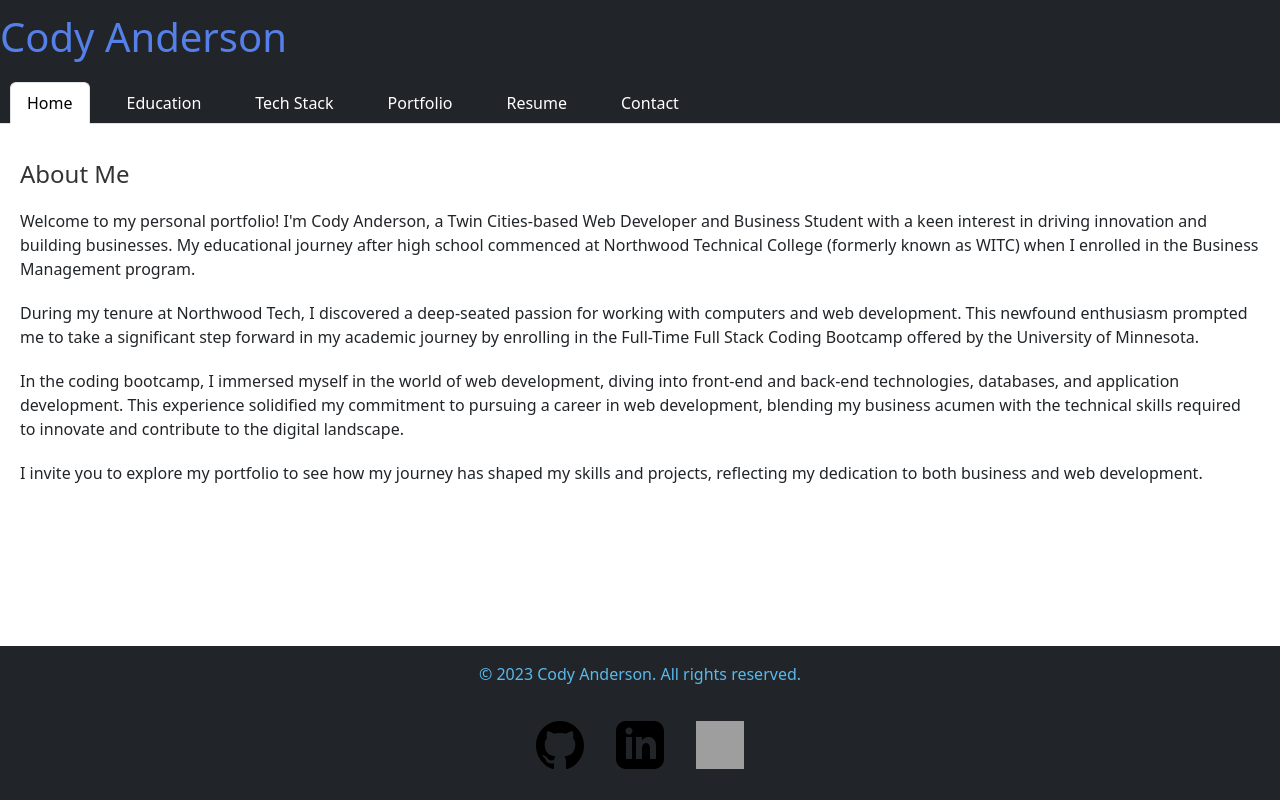
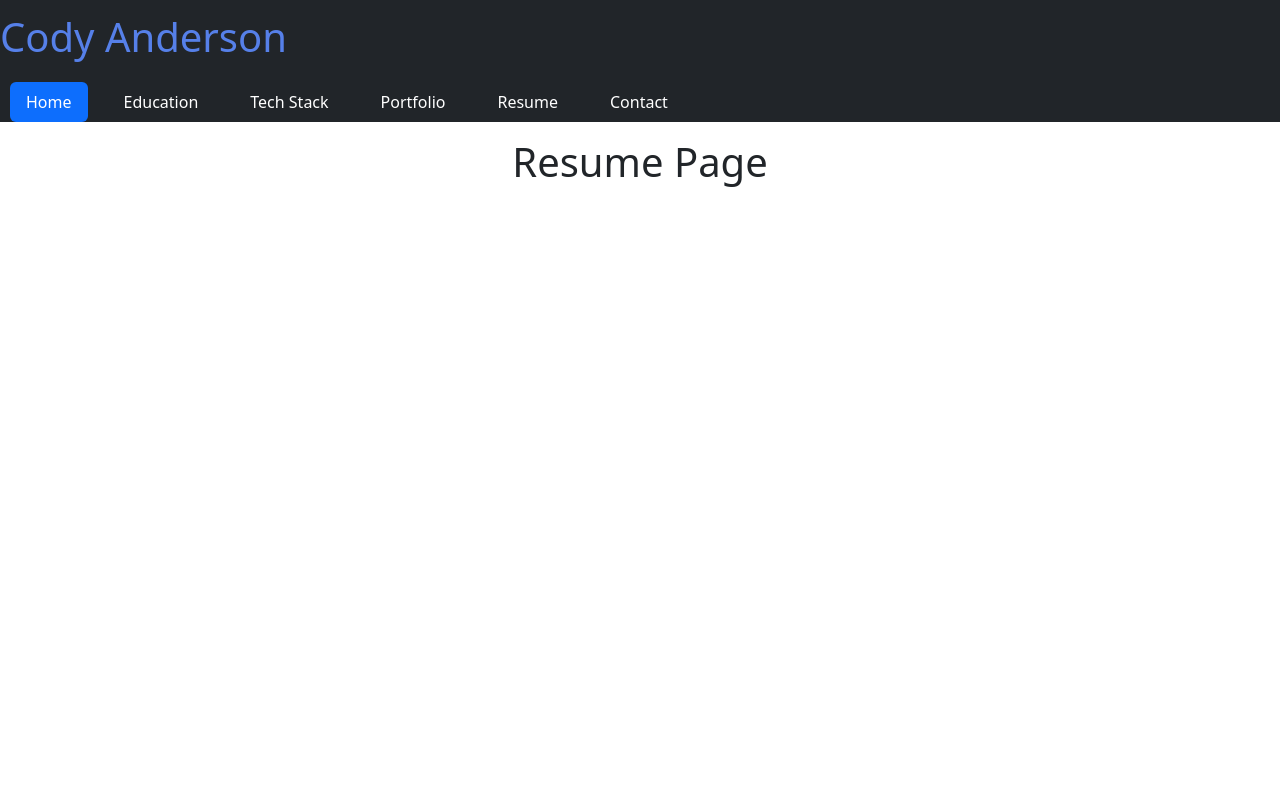
Before and after one commit to cody-and/personal-portfolio, a React (Vite) app: page /resume in a window 1280 px wide. Shown: the top 800 px of the page. Built offline with nearby package versions, Linux system fonts and the light colour scheme; grey boxes are pictures that could not be loaded.

Commit message:
finished mvp portfolio

```diff
--- a/src/App.css
+++ b/src/App.css
@@ -222,3 +222,17 @@ footer {
   line-height: 1.5;
   margin-bottom: 20px;
 }
+
+.resume-container {
+  display: flex;
+  flex-direction: column;
+  align-items: center;
+  justify-content: center;
+  height: 100vh;
+}
+
+.pdf-iframe {
+  width: 100%;
+  height: 100%;
+  border: none;
+}
--- a/src/App.jsx
+++ b/src/App.jsx
@@ -1,45 +1,71 @@
 import React from "react";
-import { Routes, Route, BrowserRouter } from "react-router-dom";
+import { Routes, Route, BrowserRouter, Link, Outlet } from "react-router-dom";
 import { Home, Portfolio, Resume, PageNotFound, Contact, Education, TechStack } from "./pages";
-import { About, Project, Footer, TechSkills, EducationComponent } from "./components";
+import { Footer } from "./components";
 import "bootstrap/dist/css/bootstrap.min.css";
-import { Tabs, Tab } from "react-bootstrap";
+import { Tab, Nav } from "react-bootstrap";
 import Navbar from "react-bootstrap/Navbar";
 import "./App.css";
-
 
 function App() {
   return (
     <div className="app-container">
       <header>
-        <Navbar bg="dark" data-bs-theme="dark">
-          <Navbar.Brand href="/">
+        <Navbar bg="dark" variant="dark">
+          <Navbar.Brand>
             <h1 className="main-text">Cody Anderson</h1>
           </Navbar.Brand>
         </Navbar>
       </header>
       <div className="content-container">
         <BrowserRouter>
-          <Tabs defaultActiveKey="home" id="uncontrolled-tab-example" className="mb-3 custom-tabs">
-            <Tab eventKey="home" title="Home">
-              <Home />
-            </Tab>
-            <Tab eventKey="education" title="Education">
-              <Education />
-            </Tab>
-            <Tab eventKey="tech-stack" title="Tech Stack">
-              <TechStack />
-            </Tab>
-            <Tab eventKey="portfolio" title="Portfolio">
-              <Portfolio />
-            </Tab>
-            <Tab eventKey="resume" title="Resume">
-              <Resume />
-            </Tab>
-            <Tab eventKey="contact" title="Contact">
-              <Contact />
-            </Tab>
-          </Tabs>
+          <Tab.Container id="uncontrolled-tab-example" defaultActiveKey="home">
+            <div className="mb-3 custom-tabs">
+              <Nav variant="pills">
+                <Nav.Item>
+                  <Nav.Link as={Link} to="/" eventKey="home">
+                    Home
+                  </Nav.Link>
+                </Nav.Item>
+                <Nav.Item>
+                  <Nav.Link as={Link} to="/education" eventKey="education">
+                    Education
+                  </Nav.Link>
+                </Nav.Item>
+                <Nav.Item>
+                  <Nav.Link as={Link} to="/tech-stack" eventKey="tech-stack">
+                    Tech Stack
+                  </Nav.Link>
+                </Nav.Item>
+                <Nav.Item>
+                  <Nav.Link as={Link} to="/portfolio" eventKey="portfolio">
+                    Portfolio
+                  </Nav.Link>
+                </Nav.Item>
+                <Nav.Item>
+                  <Nav.Link as={Link} to="/resume" eventKey="resume">
+                    Resume
+                  </Nav.Link>
+                </Nav.Item>
+                <Nav.Item>
+                  <Nav.Link as={Link} to="/contact" eventKey="contact">
+                    Contact
+                  </Nav.Link>
+                </Nav.Item>
+              </Nav>
+            </div>
+            <Routes>
+              <Route path="/" element={<Outlet />}>
+                <Route index element={<Home />} />
+                <Route path="education" element={<Education />} />
+                <Route path="tech-stack" element={<TechStack />} />
+                <Route path="portfolio" element={<Portfolio />} />
+                <Route path="resume" element={<Resume />} />
+                <Route path="contact" element={<Contact />} />
+                <Route path="*" element={<PageNotFound />} />
+              </Route>
+            </Routes>
+          </Tab.Container>
         </BrowserRouter>
       </div>
       <div>
--- a/src/components/About.jsx
+++ b/src/components/About.jsx
@@ -1,8 +1,10 @@
 import React from 'react';
+import MyPicture from '../assets/About/aboutimg.jpeg';
 
 const About = () => {
   return (
     <div className="about-container">
+      <div className="about-content">
         <h3>About Me</h3>
         <p>
           Welcome to my personal portfolio! I'm Cody Anderson, a Twin Cities-based Web Developer and Business Student with a keen interest in driving innovation and building businesses. My educational journey after high school commenced at Northwood Technical College (formerly known as WITC) when I enrolled in the Business Management program.
@@ -20,6 +22,10 @@ const About = () => {
           I invite you to explore my portfolio to see how my journey has shaped my skills and projects, reflecting my dedication to both business and web development.
         </p>
       </div>
+      <div className="about-image">
+        <img src={MyPicture} alt="My Picture" style={{ width: '200px' }} />
+      </div>
+    </div>
   );
 };
 
--- a/src/components/Footer.jsx
+++ b/src/components/Footer.jsx
@@ -17,7 +17,7 @@ export default function Footer() {
           <a href="https://www.linkedin.com/in/cody-anderson-960782227/" target="_blank" className="mx-3">
             <img src={linkedInLogo} alt="LinkedIn" className="footer-icon" />
           </a>
-          <a href="https://stackoverflow.com/users/1234567" target="_blank" className="mx-3">
+          <a href="https://stackoverflow.com/users/22494174/cody-and" target="_blank" className="mx-3">
             <img src={stackOverflowLogo} alt="Stack Overflow" className="footer-icon" />
           </a>
         </div>
--- a/src/components/ProjectTogether.jsx
+++ b/src/components/ProjectTogether.jsx
@@ -9,6 +9,7 @@ const projectCards = [
   { svg: svgFile1, projectLink: 'https://cody-and.github.io/5-Day-Weather-Forecast/', svgLink: 'https://github.com/cody-and/5-Day-Weather-Forecast', title: ' 5 Day Weather Forecast' },
   { svg: svgFile1, projectLink: 'https://streamable.com/wfxrbn', svgLink: 'https://github.com/cody-and/svg-logo-maker', title: 'SVG Logo Maker' },
   { svg: svgFile1, projectLink: 'https://mocha-matcha.github.io/group-project1/', svgLink: 'https://github.com/mocha-matcha/group-project1', title: 'DeezerDen' },
+  { svg: svgFile1, projectLink: 'placeholder.com', svgLink: 'https://github.com/cody-and/mongo-social-network-api', title: 'Mongo Social Network API' },
 ];
 
 export default function ProjectTogether() {
--- a/src/pages/Resume.jsx
+++ b/src/pages/Resume.jsx
@@ -1,14 +1,16 @@
-export default function Resume(){
+import React from 'react';
+import MyPDF from '../assets/Resume/Resume.pdf';
+import '../App.css'
 
-
-
-  return(
-    <div>
-    <h1>Resume Page</h1>
-      <h3>Frontend</h3>
-
-
-
+export default function Resume() {
+  return (
+    <div className="resume-container">
+      <h1>Resume Page</h1>
+      <iframe
+        src={MyPDF}
+        title="PDF Viewer"
+        className="pdf-iframe"
+      ></iframe>
     </div>
-  )
+  );
 }
```
Also changed, not shown: src/assets/About/aboutimg.jpeg (added), 1 other file (tests, documents, lock files or other folders). Lines whose indentation alone changed are shown as unchanged.
